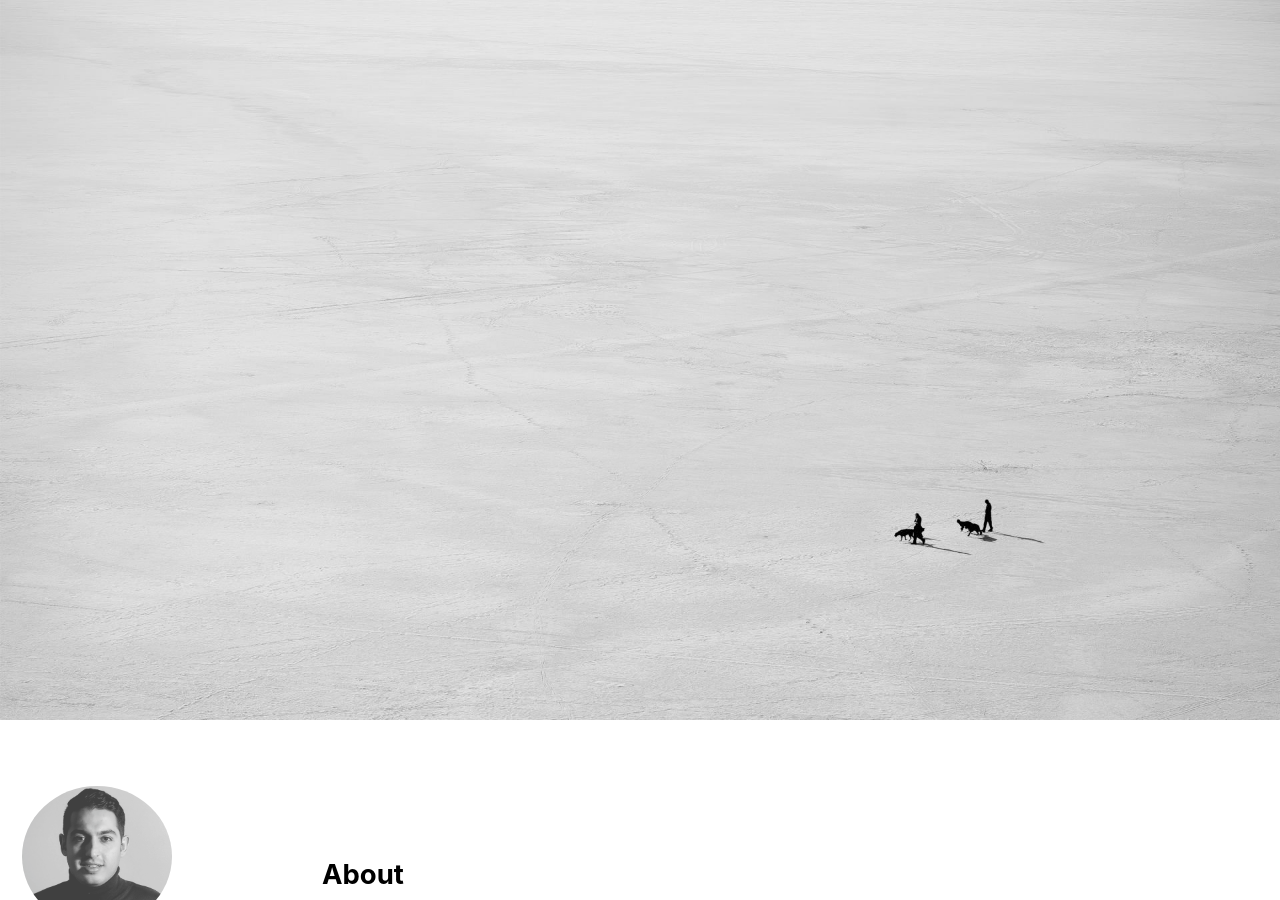
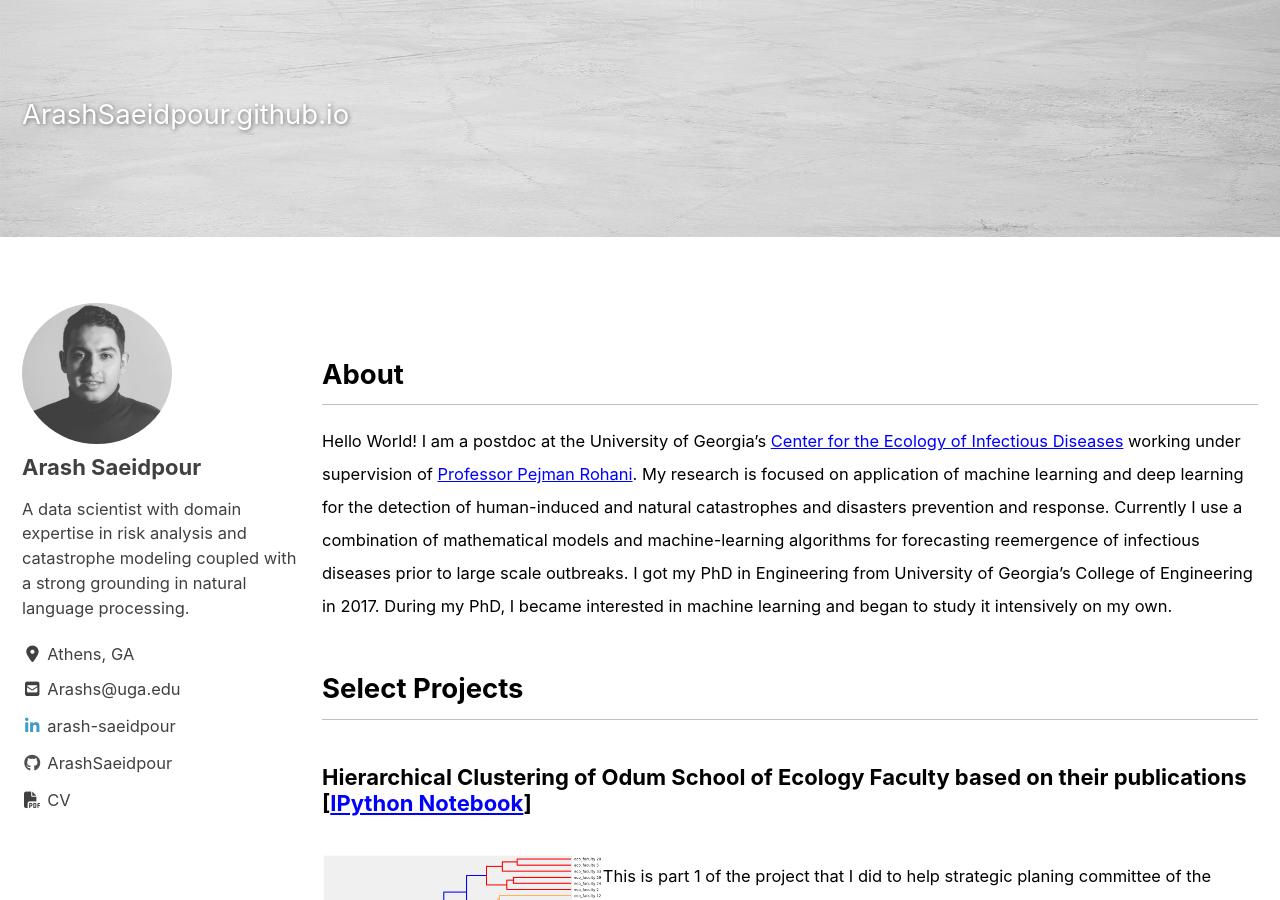
Before and after one commit to ArashSaeidpour/arashsaeidpour.github.io, a Jekyll site: the page built from index.md, in a window 1280 px wide and 900 px high. Built offline with Jekyll 4.4.1, drawn with Linux system fonts in a browser that asks for light colours; cached includes are drawn as plain includes; nearby versions of some CDN libraries.

Commit message:
header temporarily modified

```diff
--- a/index.md
+++ b/index.md
@@ -6,8 +6,8 @@ author_profile: true
 title: ""
 excerpt: "ArashSaeidpour.github.io"
 header:
-  image: /assets/images/header_image.jpg
-  #overlay_image: /assets/images/header_image.jpg
+  #image: /assets/images/header_image.jpg
+  overlay_image: /assets/images/header_image.jpg
 
 
 analytics:
```
